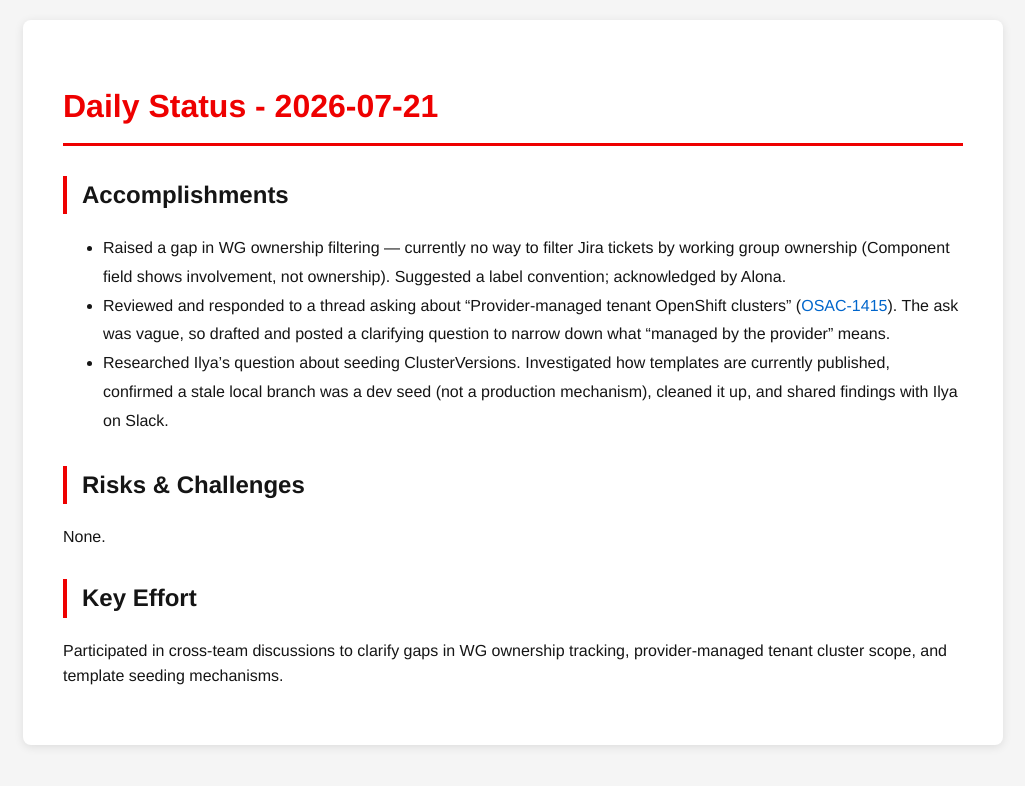
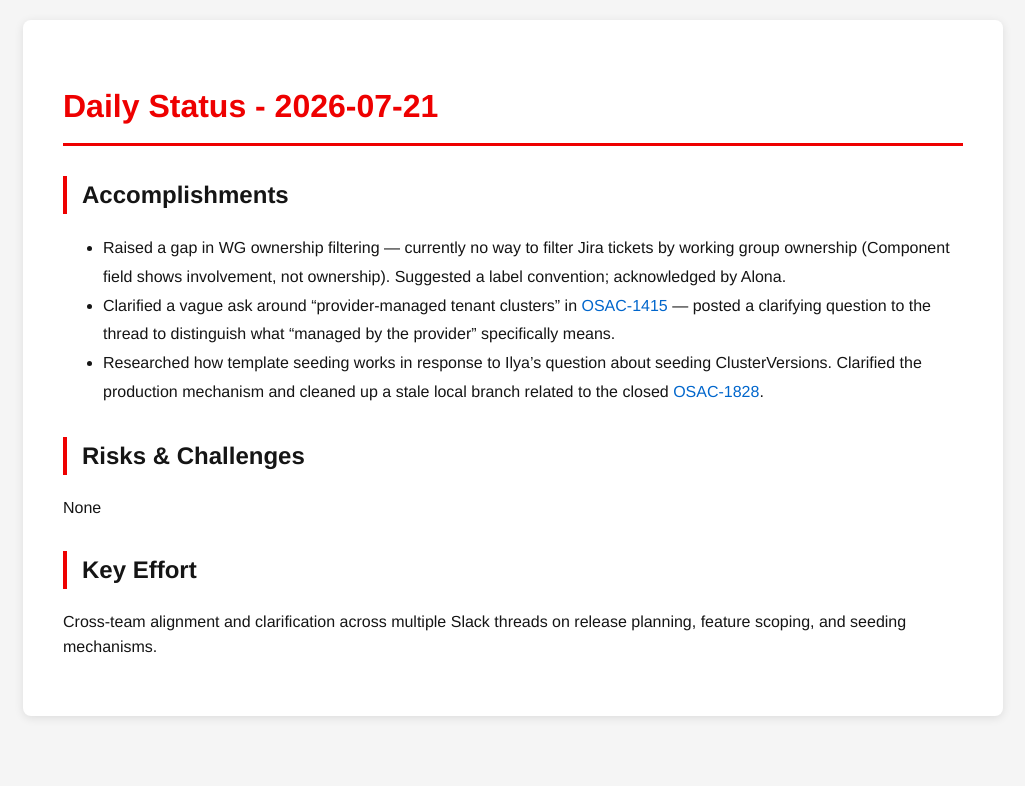
Before and after one commit to tzvatot/daily-status, a Jekyll site: the page built from 2026-07-21.md, in a window 1280 px wide. Shown: the top 786 px of the page, without its empty margins (127-1152 px from the left). Built offline with Jekyll 4.4.1, drawn with Linux system fonts in a browser that asks for light colours.

Commit message:
Daily status update - 2026-07-21

```diff
--- a/2026-07-21.md
+++ b/2026-07-21.md
@@ -8,11 +8,11 @@ date: 2026-07-21
 
 ## Accomplishments
 - Raised a gap in WG ownership filtering — currently no way to filter Jira tickets by working group ownership (Component field shows involvement, not ownership). Suggested a label convention; acknowledged by Alona.
-- Reviewed and responded to a thread asking about "Provider-managed tenant OpenShift clusters" ([OSAC-1415](https://redhat.atlassian.net/browse/OSAC-1415)). The ask was vague, so drafted and posted a clarifying question to narrow down what "managed by the provider" means.
-- Researched Ilya's question about seeding ClusterVersions. Investigated how templates are currently published, confirmed a stale local branch was a dev seed (not a production mechanism), cleaned it up, and shared findings with Ilya on Slack.
+- Clarified a vague ask around "provider-managed tenant clusters" in [OSAC-1415](https://redhat.atlassian.net/browse/OSAC-1415) — posted a clarifying question to the thread to distinguish what "managed by the provider" specifically means.
+- Researched how template seeding works in response to Ilya's question about seeding ClusterVersions. Clarified the production mechanism and cleaned up a stale local branch related to the closed [OSAC-1828](https://redhat.atlassian.net/browse/OSAC-1828).
 
 ## Risks & Challenges
-None.
+None
 
 ## Key Effort
-Participated in cross-team discussions to clarify gaps in WG ownership tracking, provider-managed tenant cluster scope, and template seeding mechanisms.
+Cross-team alignment and clarification across multiple Slack threads on release planning, feature scoping, and seeding mechanisms.
```
